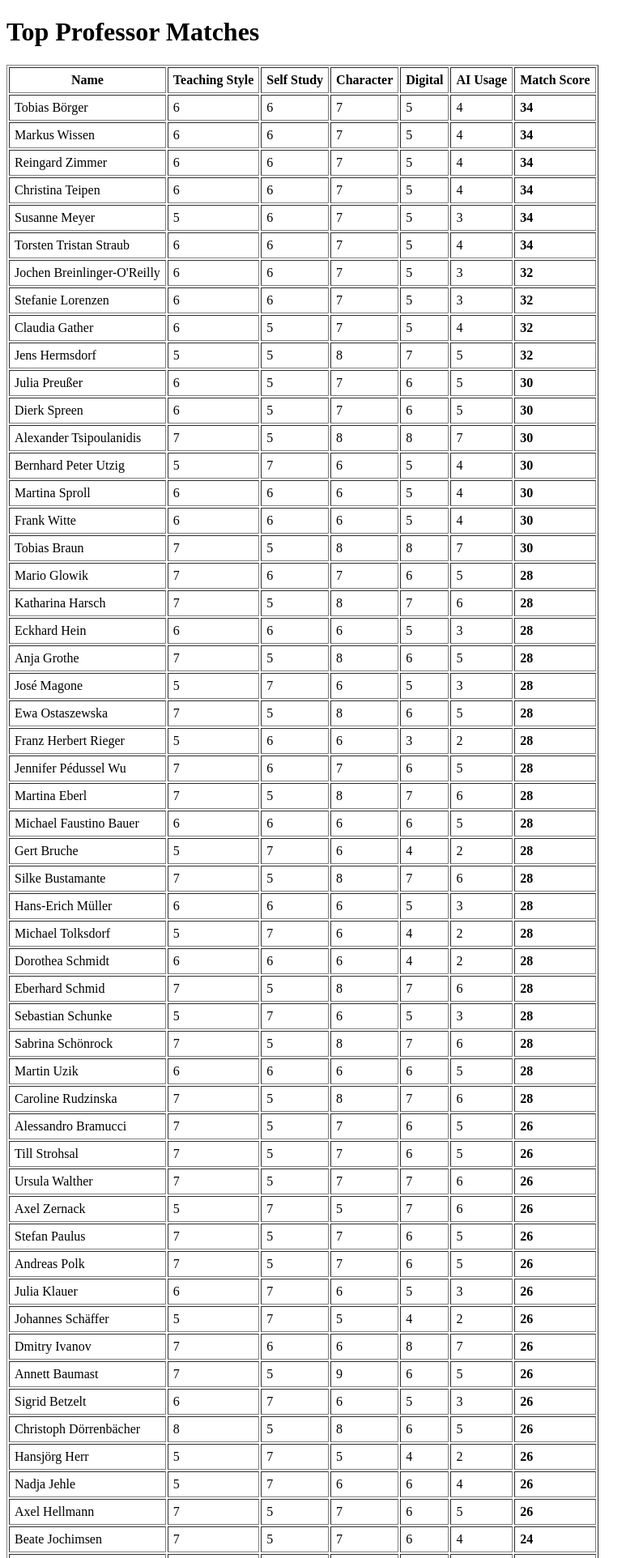
After one commit to MoritzSeeger/Web-App---UniNtelligent---MoritzSeeger_JoanSchagon, a Flask app: page /matches in a window 1280 px wide. The commit adds this page. Shown: the top 1924 px of the page at 81% size, without its empty margins (0-794 px from the left). Run offline with Flask 3, Linux system fonts and the light colour scheme; a user stored in the database is signed in; data comes from the database, SQL or seed files in the repository; both versions use the stored data as it was after the commit.

Commit message:
Another big update. Finished matching logic and created a basic rendering for the user

```diff
--- a/app.py
+++ b/app.py
@@ -2,6 +2,7 @@ import os
 from functools import wraps
 from flask import Flask, render_template, redirect, url_for, session, request, flash
 import db
+from match_logic import compute_matching_scores, get_professors_df, get_user_df
 
 app = Flask(__name__)
 
@@ -35,6 +36,25 @@ def login_required(view):
 @login_required
 def index():
     return render_template('index.html')
+
+@app.route("/matches")
+@login_required
+def matches():
+    user_id = session["user_id"]
+
+    user_df = get_user_df(user_id)
+    print("DEBUG user_df:", user_df.shape)
+
+
+    user = user_df.iloc[0]
+
+    prof_df = get_professors_df()
+
+    ranked = compute_matching_scores(user, prof_df)
+
+    matches_list = ranked.to_dict(orient="records")
+    return render_template("matches.html", matches=matches_list)
+
 
 
 @app.route('/insert/sample')
@@ -196,7 +216,3 @@ def debug_db():
 
 if __name__ == '__main__':
     app.run(debug=True)
-
-@app.route('/traits')
-def save_traits():
-    db_path = os.path.join()
--- a/match_logic.py
+++ b/match_logic.py
@@ -1,7 +1,8 @@
 import pandas as pd
+import numpy as np
 import db
 
-MATCH_COLUMNS = [         #[2] ChatGPT
+MATCH_COLUMNS = [         #[2] Mit hilfe von ChatGPT. Es was unklar das die benötigt wurde
     "teaching_style",
     "self_study",
     "character_style",
@@ -10,17 +11,14 @@ MATCH_COLUMNS = [         #[2] ChatGPT
 ]
 
 
-def get_user_df(db_path):
-
-    db_con = db.get_db_con()
+def get_user_df(user_id):
+    con = db.get_db_con()
     query = """
-    SELECT teaching_style, selfstudy AS self_study, character_Style AS character_style, digital, ai_usage
+    SELECT teaching_style, self_study, character_style, digital, ai_usage
     FROM users
     WHERE id = ?
     """
-    df = pd.read_sql_query(query, db_con, params=(id,))
-
-    return df.iloc[0]   # Help from ChatGPT
+    return pd.read_sql_query(query, con, params=(user_id,))
 
 
 
@@ -44,12 +42,14 @@ def get_professors_df():
         points = [10, 8, 4, 2, 0, -2, -4, -6, -8, -10]
         return pd.Series(np.select(conditions, choices, default=-10), index=diff.index)
 
+#[2] This is the adjusted Logic given by ChatGPT
 
+POINTS = np.array([10, 8, 4, 2, 0, -2, -4, -6, -8, -10])
 
-def diff_to_points(diff):
-    bins = [-1,0,1,2,3,4,5,6,7,8,9,100]
-    scores = [10,8,4,2,0,-2,-4,-6,-8,-10,-10]
-    return pd.cut(diff, bins=bins, labels=scores).astype(int)           #[2] This is the adjusted Logic given by ChatGPT
+def diff_to_points(diff: pd.Series) -> pd.Series:
+    d = diff.to_numpy(dtype=int)
+    d = np.clip(d, 0, 9)               #
+    return pd.Series(POINTS[d], index=diff.index)
 
 def compute_matching_scores(user, prof_df):
     # Compute absolute differences per column
--- a/templates/index.html
+++ b/templates/index.html
@@ -9,6 +9,7 @@
         <p>Entdecke Kurse, Dozenten und lerne den Stil der Kurse kennen – mündlich, schriftlich, projektorientiert oder selbstlernend.</p>
         <a href="{{ url_for('kurs_uebersicht') }}" class="btn-hero">Jetzt Kurse entdecken</a>
         <a href="{{ url_for('dozenten_suche') }}" class="btn-hero-outline">Dozenten entdecken</a>
+        <a href="{{ url_for('matches')}}" class="btn-hero-outline">Beste Dozenten für Dich 🥰</a>
     </div>
 </section>
 
--- /dev/null
+++ b/templates/matches.html
@@ -0,0 +1,40 @@
+<!DOCTYPE html>
+<html lang="en">
+<head>
+    <meta charset="UTF-8">
+    <title>Professor Matches</title>
+</head>
+<body>
+
+    <h1>Top Professor Matches</h1>
+
+    {% if matches %}
+        <table border="1" cellpadding="6">
+            <tr>
+                <th>Name</th>
+                <th>Teaching Style</th>
+                <th>Self Study</th>
+                <th>Character</th>
+                <th>Digital</th>
+                <th>AI Usage</th>
+                <th>Match Score</th>
+            </tr>
+
+            {% for prof in matches %}
+            <tr>
+                <td>{{ prof.name }} {{ prof.surname }}</td>
+                <td>{{ prof.teaching_style }}</td>
+                <td>{{ prof.self_study }}</td>
+                <td>{{ prof.character_style }}</td>
+                <td>{{ prof.digital }}</td>
+                <td>{{ prof.ai_usage }}</td>
+                <td><strong>{{ prof.match_score }}</strong></td>
+            </tr>
+            {% endfor %}
+        </table>
+    {% else %}
+        <p>No matches found.</p>
+    {% endif %}
+
+</body>
+</html>
```
Also changed, not shown: instance/todos.sqlite.
